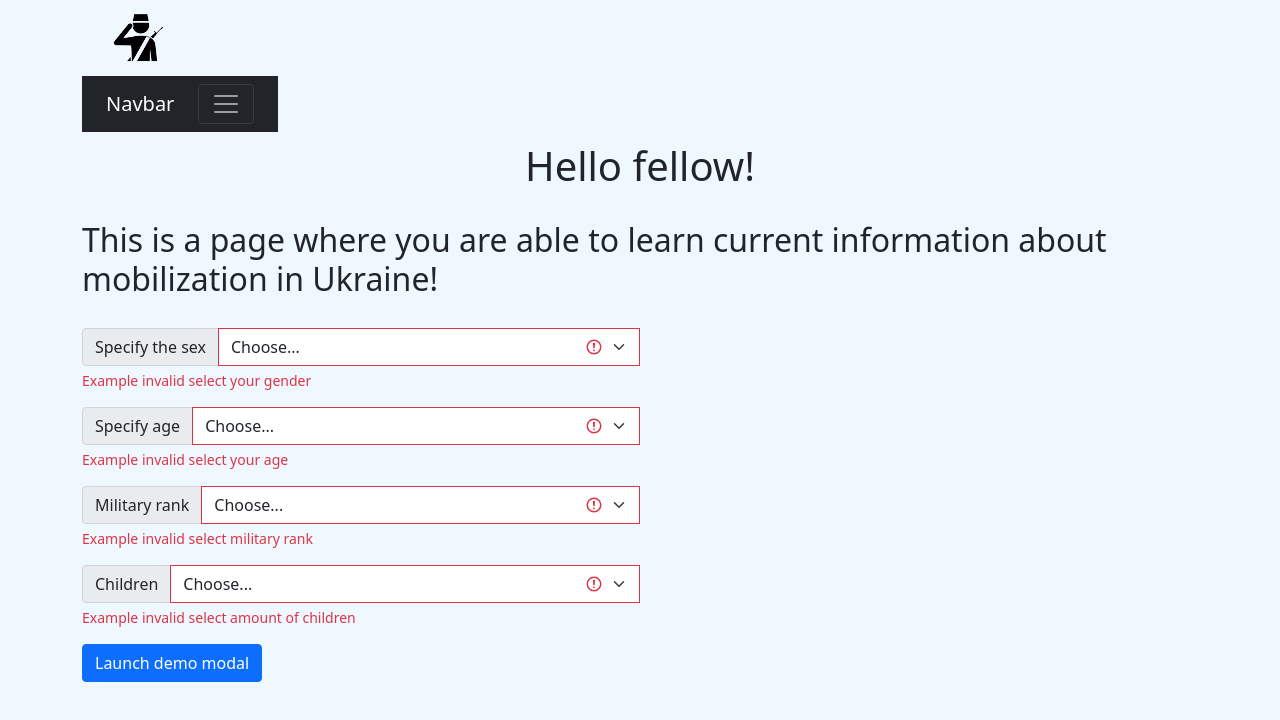
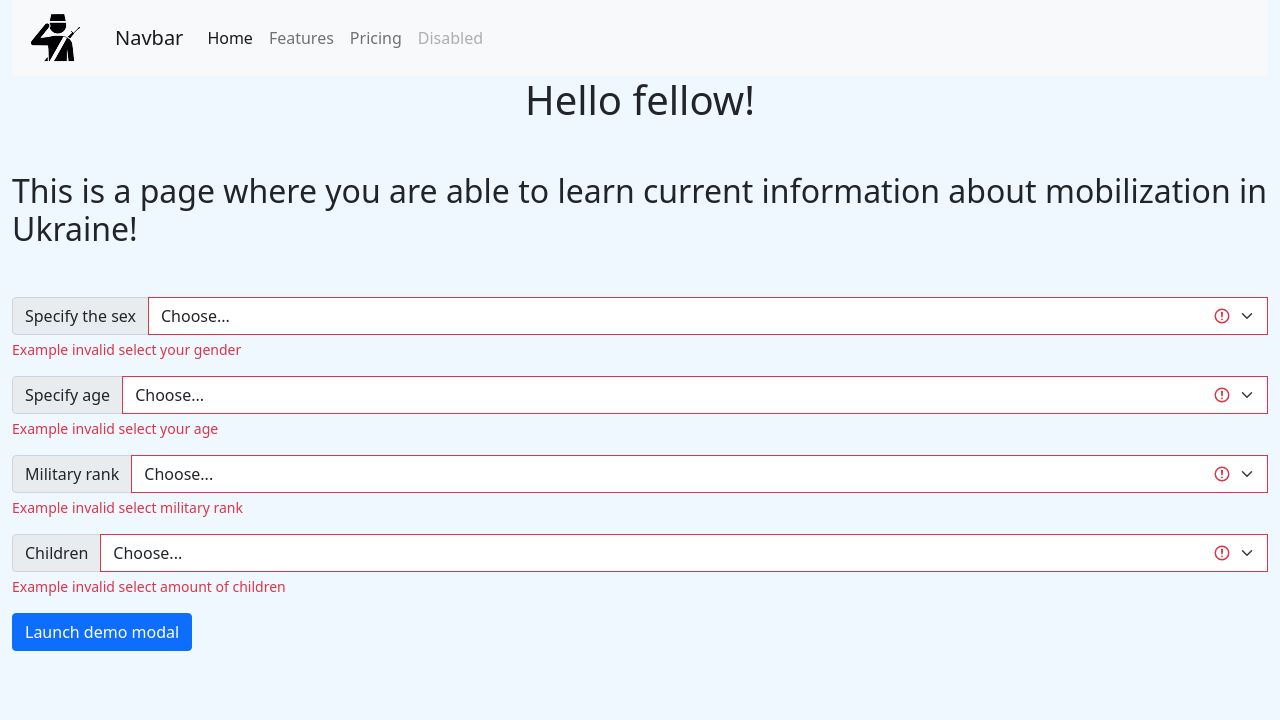
Before and after one commit to vladik4839/git-test, a plain HTML site: page index.html in a window 1280 px wide. Drawn offline with nearby package versions, Linux system fonts and the light colour scheme.

Commit message:
small fixes

```diff
--- a/index.html
+++ b/index.html
@@ -13,13 +13,11 @@
 </head>
 <body>
 
-<div class="container">
-  <div class="row">
-    <div class="col-3"><div id="logo"></div>
-    <div class="col-9">
-      <nav class="navbar navbar-dark bg-dark">
-<!--      <nav class="navbar navbar-expand-lg navbar-light bg-light">-->
 <div class="container-fluid">
+      <nav class="navbar navbar-expand-lg navbar-light bg-light">
+          <a class="navbar-brand" href="#">
+            <img src="images/asoldier.png" alt="logo">
+          </a>
           <a class="navbar-brand" href="#">Navbar</a>
           <button class="navbar-toggler" type="button" data-bs-toggle="collapse" data-bs-target="#navbarNav" aria-controls="navbarNav" aria-expanded="false" aria-label="Toggle navigation">
             <span class="navbar-toggler-icon"></span>
@@ -40,34 +38,18 @@
               </li>
             </ul>
           </div>
-        </div>
-<!--      </nav>-->
       </nav>
-    </div>
-  </div>
-</div>
 
+  <div class="row">
+    <div class="col">
+      <h1 class="text-center mb-5">Hello fellow!</h1>
 
+      <h2 class="mb-5">This is a page where you are able to learn current information about mobilization in Ukraine!</h2>
+      <form class="was-validated">
 
-<!--<div class="row">-->
-<!--  <div class="col-6">-->
-<!--    <div class="row">-->
-<!--      <div class="col-3">3</div>-->
-<!--      <div class="col">all left space</div>-->
-<!--    </div>-->
-<!--  </div>-->
-<!--  <div class="col-6">-->
-<!--    6-->
-<!--  </div>-->
-
-<!--</div>-->
-
-
-<!--  <div class="col-6 col-md-8"><h1>Hello fellow!</h1>-->
-  <h1>Hello fellow!</h1>
-    <h2>This is a page where you are able to learn current information about mobilization in Ukraine!</h2>
-    <form class="was-validated">
-      <div class="input-group mb-3" id="gender-container">
+        <div class="row">
+          <div class="col">
+            <div class="input-group mb-3">
               <label class="input-group-text" for="inputGroupSelect01">Specify the sex</label>
               <select class="form-select" id="inputGroupSelect01" required aria-label="select your gender">
                 <option value="">Choose...</option>
@@ -76,7 +58,12 @@
               </select>
               <div class="invalid-feedback">Example invalid select your gender</div>
             </div>
-      <div class="input-group mb-3" id="age-container">
+          </div>
+        </div>
+
+        <div class="row">
+          <div class="col">
+            <div class="input-group mb-3">
               <label class="input-group-text" for="inputGroupSelect02">Specify age</label>
               <select class="form-select" id="inputGroupSelect02" required aria-label="select your age">
                 <option value="">Choose...</option>
@@ -85,8 +72,12 @@
               </select>
               <div class="invalid-feedback">Example invalid select your age</div>
             </div>
+          </div>
+        </div>
 
-      <div class="input-group mb-3" id="military-container">
+        <div class="row">
+          <div class="col">
+            <div class="input-group mb-3">
               <label class="input-group-text" for="inputGroupSelect03">Military rank</label>
               <select class="form-select" id="inputGroupSelect03" required aria-label="select military rank">
                 <option value="">Choose...</option>
@@ -98,8 +89,12 @@
               </select>
               <div class="invalid-feedback">Example invalid select military rank</div>
             </div>
+          </div>
+        </div>
 
-      <div class="input-group mb-3" id="children-container">
+        <div class="row">
+          <div class="col">
+            <div class="input-group mb-3">
               <label class="input-group-text" for="inputGroupSelect04">Children</label>
               <select class="form-select" id="inputGroupSelect04" required aria-label="select children">
                 <option value="">Choose...</option>
@@ -110,10 +105,20 @@
               </select>
               <div class="invalid-feedback">Example invalid select amount of children</div>
             </div>
+          </div>
+        </div>
+
+
+        <div class="row">
+          <div class="col">
             <!-- Button trigger modal -->
             <button type="button" class="btn btn-primary" data-bs-toggle="modal" data-bs-target="#exampleModal">
               Launch demo modal
             </button>
+          </div>
+        </div>
+
+
 
         <!-- Modal -->
         <div class="modal fade" id="exampleModal" tabindex="-1" aria-labelledby="exampleModalLabel" aria-hidden="true">
@@ -135,9 +140,13 @@
         </div>
       </form>
     </div>
+  </div>
 
 
 
+
+
+</div>
 
 <!--<div id="logo"> </div>-->
 <!--<img src="images/soldier.png" alt="Mobilization is around the corner">-->
--- a/style.css
+++ b/style.css
@@ -3,44 +3,7 @@ body {
     background-attachment: fixed;
 
 }
-/*#logo {*/
-/*    display: inline-block;*/
-/*    margin: 40px; !* margin: 20px was off *!*/
-/*    float: left;*/
-/*    height: 10px;*/
-/*    width: 10px; !* correct proportions to specified height *!*/
-/*    background-color: aliceblue;*/
-/*}*/
 
-#logo {
-    height:50px;
-    background:url('images/asoldier.png');
-    background-repeat: no-repeat;
-    margin: .8rem;
+.text-center {
+    text-align: center;
 }
-
-h1 {
-    text-align: center;
-    margin: 10px 50px; }
-
-h2 {
-    display: grid;
-    place-items: center;
-    height: 15vh;
-}
-
-#gender-container {
-    width: 50%;
-    place-items: center;
-}
-#age-container {
-    width: 50%;
-}
-
-#military-container {
-    width: 50%;
-}
-
-#children-container {
-    width: 50%
-}
```
Lines whose indentation alone changed are shown as unchanged.
